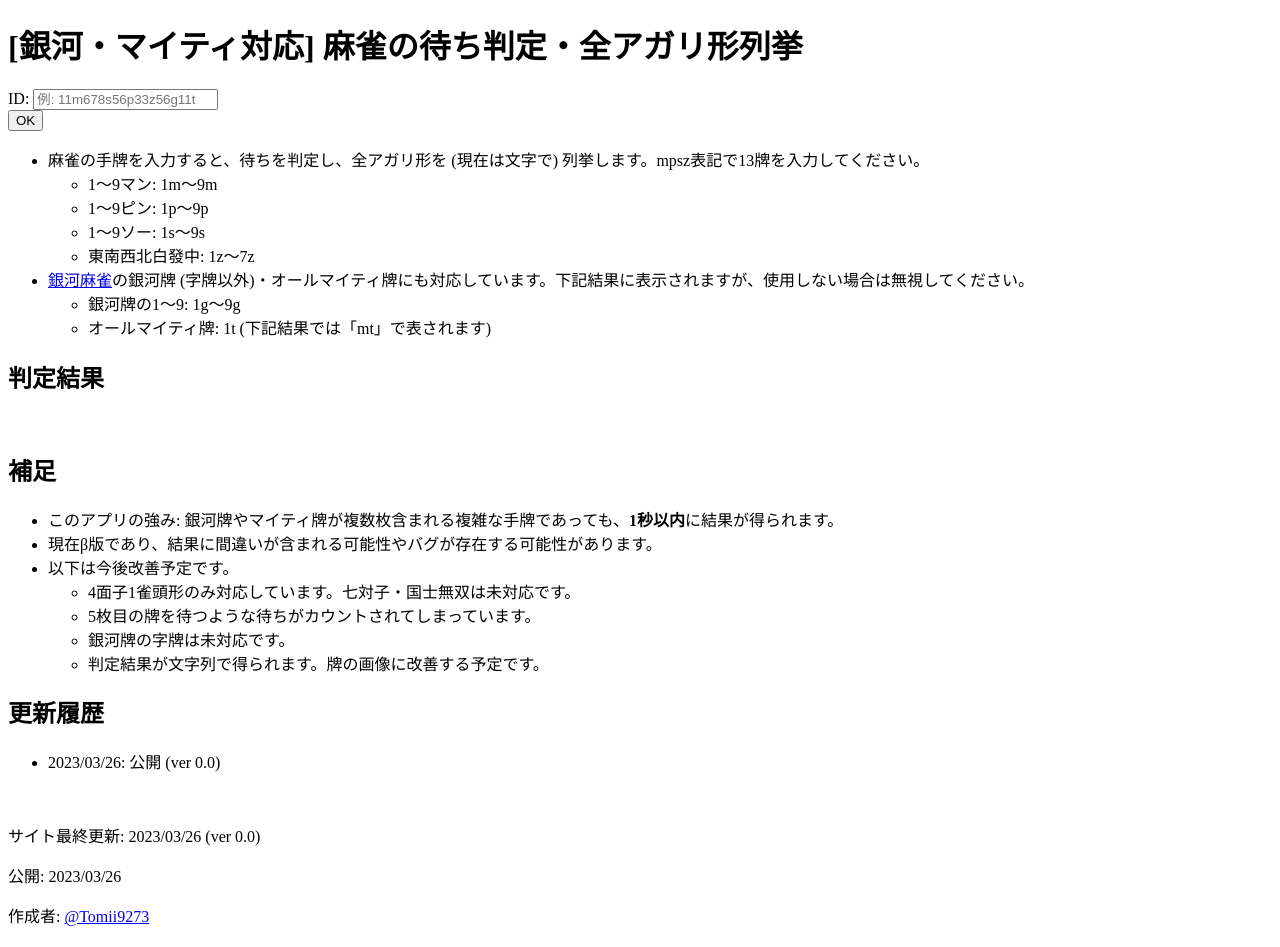
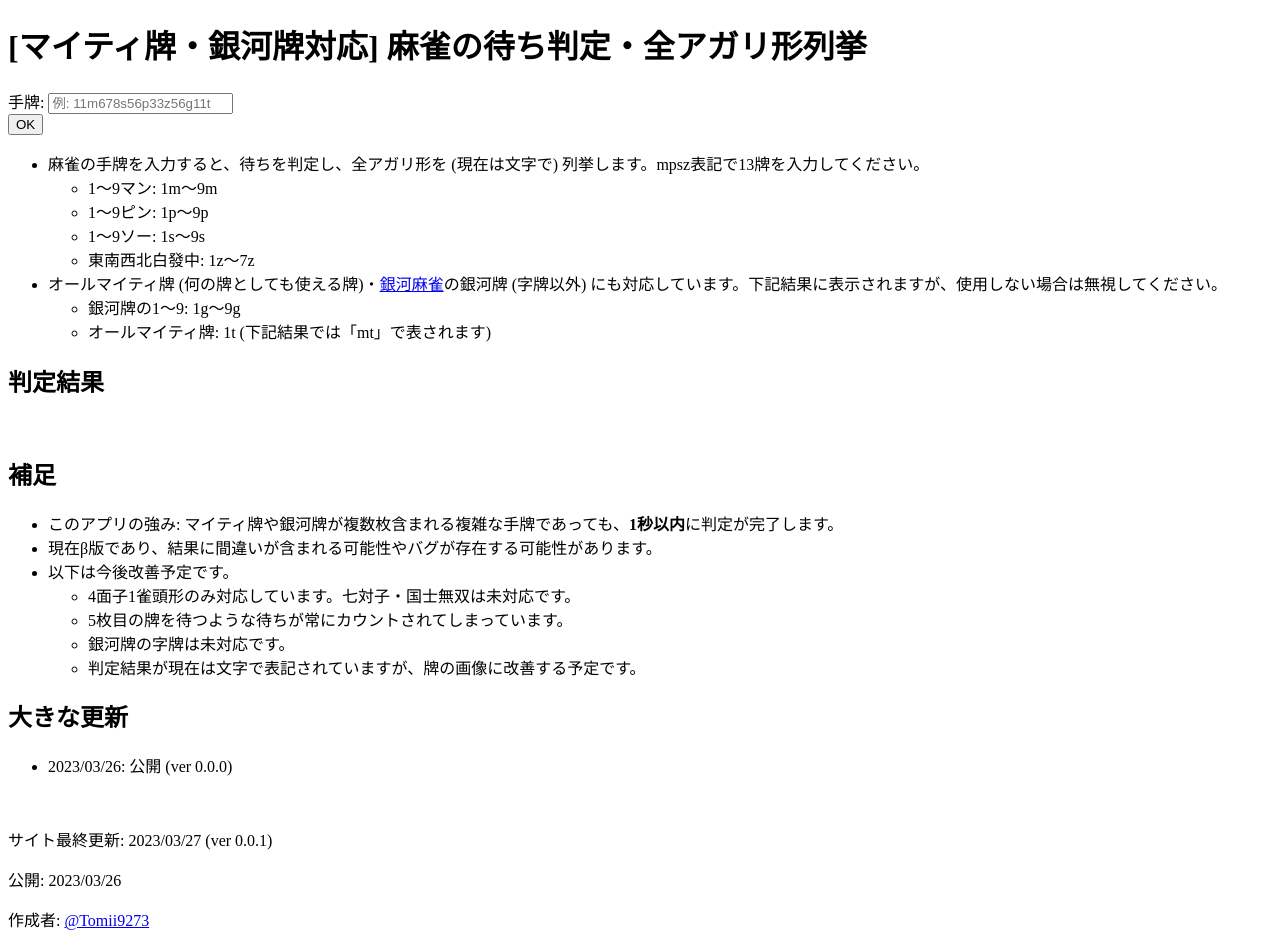
Before and after one commit to tomii9273/check_mahjong_hand, a Flask app: page / in a window 1280 px wide. Before the commit the page ends 926 px from the top, so only its background shows below. Run offline with Flask 2, Linux system fonts and the light colour scheme.

Commit message:
update html

```diff
--- a/templates/index.html
+++ b/templates/index.html
@@ -3,14 +3,14 @@
 
 <head>
 	<meta charset="UTF-8">
-	<title>[銀河・マイティ対応] 麻雀の待ち判定・全アガリ形列挙</title>
+	<title>[マイティ牌・銀河牌対応] 麻雀の待ち判定・全アガリ形列挙</title>
 </head>
 
 <body>
-	<h1>[銀河・マイティ対応] 麻雀の待ち判定・全アガリ形列挙</h1>
+	<h1>[マイティ牌・銀河牌対応] 麻雀の待ち判定・全アガリ形列挙</h1>
 	<form action="/" method="POST" enctype="multipart/form-data">
 		<div>
-			<label for="name">ID: </label>
+			<label for="name">手牌: </label>
 			<input type="text" id="name" name="name" placeholder="例: 11m678s56p33z56g11t">
 		</div>
 		<div>
@@ -25,8 +25,8 @@
 			<li>1～9ソー: 1s～9s</li>
 			<li>東南西北白發中: 1z～7z</li>
 		</ul>
-		<li><a href="https://majyan-item.com/galaxy/">銀河麻雀</a>の銀河牌
-			(字牌以外)・オールマイティ牌にも対応しています。下記結果に表示されますが、使用しない場合は無視してください。</li>
+		<li>オールマイティ牌 (何の牌としても使える牌)・<a href="https://majyan-item.com/galaxy/">銀河麻雀</a>の銀河牌
+			(字牌以外) にも対応しています。下記結果に表示されますが、使用しない場合は無視してください。</li>
 		<ul>
 			<li>銀河牌の1～9: 1g～9g</li>
 			<li>オールマイティ牌: 1t (下記結果では「mt」で表されます)</li>
@@ -41,22 +41,22 @@
 	</p>
 	<h2>補足</h2>
 	<ul>
-		<li>このアプリの強み: 銀河牌やマイティ牌が複数枚含まれる複雑な手牌であっても、<b>1秒以内</b>に結果が得られます。</li>
+		<li>このアプリの強み: マイティ牌や銀河牌が複数枚含まれる複雑な手牌であっても、<b>1秒以内</b>に判定が完了します。</li>
 		<li>現在β版であり、結果に間違いが含まれる可能性やバグが存在する可能性があります。</li>
 		<li>以下は今後改善予定です。</li>
 		<ul>
 			<li>4面子1雀頭形のみ対応しています。七対子・国士無双は未対応です。</li>
-			<li>5枚目の牌を待つような待ちがカウントされてしまっています。</li>
+			<li>5枚目の牌を待つような待ちが常にカウントされてしまっています。</li>
 			<li>銀河牌の字牌は未対応です。</li>
-			<li>判定結果が文字列で得られます。牌の画像に改善する予定です。</li>
+			<li>判定結果が現在は文字で表記されていますが、牌の画像に改善する予定です。</li>
 		</ul>
 	</ul>
-	<h2>更新履歴</h2>
+	<h2>大きな更新</h2>
 	<ul>
-		<li>2023/03/26: 公開 (ver 0.0)
+		<li>2023/03/26: 公開 (ver 0.0.0)
 	</ul>
 	</br>
-	<p>サイト最終更新: 2023/03/26 (ver 0.0)</p>
+	<p>サイト最終更新: 2023/03/27 (ver 0.0.1)</p>
 	<p>公開: 2023/03/26</p>
 	<p>作成者: <a href="https://twitter.com/Tomii9273">@Tomii9273</a></p>
 </body>
```
